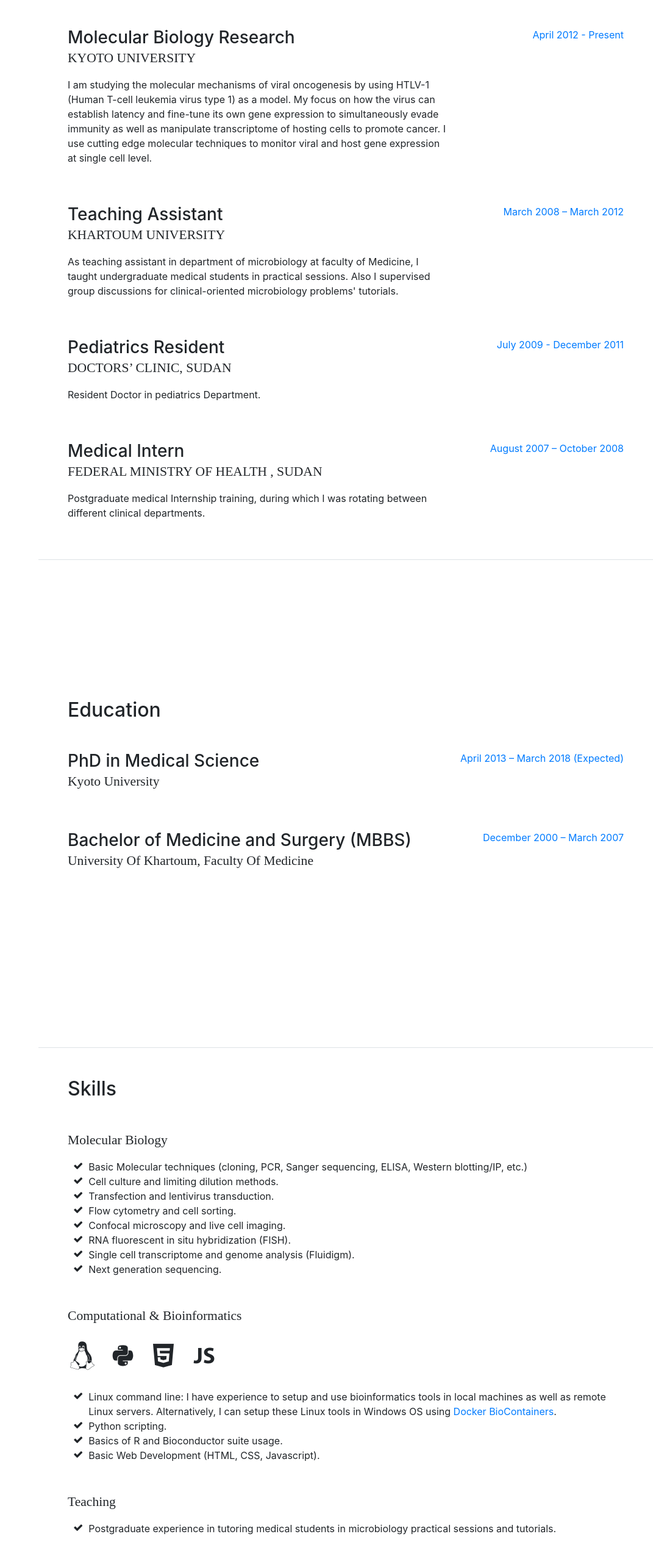
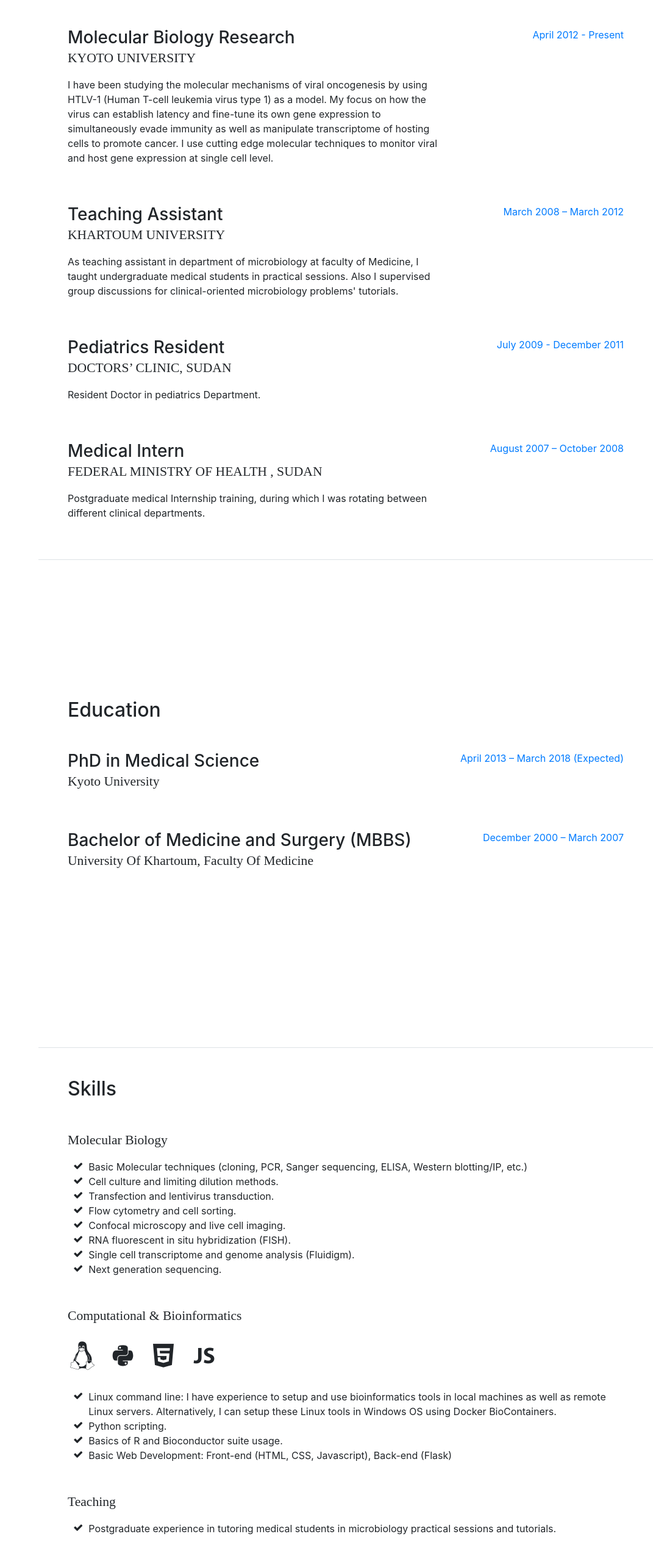
Before and after one commit to m-mahgoub/cv-web-page, a website with bundled scripts: page index.html in a window 1280 px wide. Shown: the part 889-3440 px from the top of the page at 61% size, without its empty margins (209-1280 px from the left). Built offline with nearby package versions, Linux system fonts and the light colour scheme; a web font is replaced by a local one.

Commit message:
Modify skills

```diff
--- a/index.html
+++ b/index.html
@@ -126,7 +126,7 @@
             </a>
           </li>
           <li class="list-inline-item">
-            <a href="mailto:mmmahmed83@hotmail.com">
+            <a href="mailto:mmohamed@infront.kyoto-u.ac.jp">
               <span class="fa-stack fa-lg">
                 <i class="fa fa-square fa-stack-2x"></i>
                 <i class="fa fa-envelope fa-stack-1x fa-inverse"></i>
@@ -145,7 +145,7 @@
           <div class="resume-content mr-auto">
             <h3 class="mb-0">Molecular Biology Research</h3>
             <div class="subheading mb-3">KYOTO UNIVERSITY</div>
-            <p>I am studying the molecular mechanisms of viral oncogenesis by using HTLV-1 (Human T-cell leukemia virus type 1) as a model. My focus on how the virus can establish latency and fine-tune its own gene expression to simultaneously evade immunity as well as manipulate transcriptome of hosting cells to promote cancer. I use cutting edge molecular techniques to monitor viral and host gene expression at single cell level.</p>
+            <p>I have been studying the molecular mechanisms of viral oncogenesis by using HTLV-1 (Human T-cell leukemia virus type 1) as a model. My focus on how the virus can establish latency and fine-tune its own gene expression to simultaneously evade immunity as well as manipulate transcriptome of hosting cells to promote cancer. I use cutting edge molecular techniques to monitor viral and host gene expression at single cell level.</p>
           </div>
           <div class="resume-date text-md-right">
             <span class="text-primary">April 2012 - Present</span>
@@ -297,7 +297,7 @@
         <ul class="fa-ul mb-0">
           <li>
             <i class="fa-li fa fa-check"></i>
-          Linux command line: I have experience to setup and use bioinformatics tools in local machines as well as remote Linux servers. Alternatively, I can setup these Linux  tools in Windows OS using <a href="https://biocontainers.pro/" target="_blank">Docker BioContainers</a>.</li>
+          Linux command line: I have experience to setup and use bioinformatics tools in local machines as well as remote Linux servers. Alternatively, I can setup these Linux  tools in Windows OS using Docker BioContainers</a>.</li>
           <li>
             <i class="fa-li fa fa-check"></i>
           Python scripting.</li>
@@ -306,7 +306,7 @@
           Basics of R and Bioconductor suite usage.</li>
           <li>
             <i class="fa-li fa fa-check"></i>
-          Basic Web Development (HTML, CSS, Javascript).</li>
+          Basic Web Development: Front-end (HTML, CSS, Javascript), Back-end (Flask) </li>
 
         </ul>
         <br>
```
